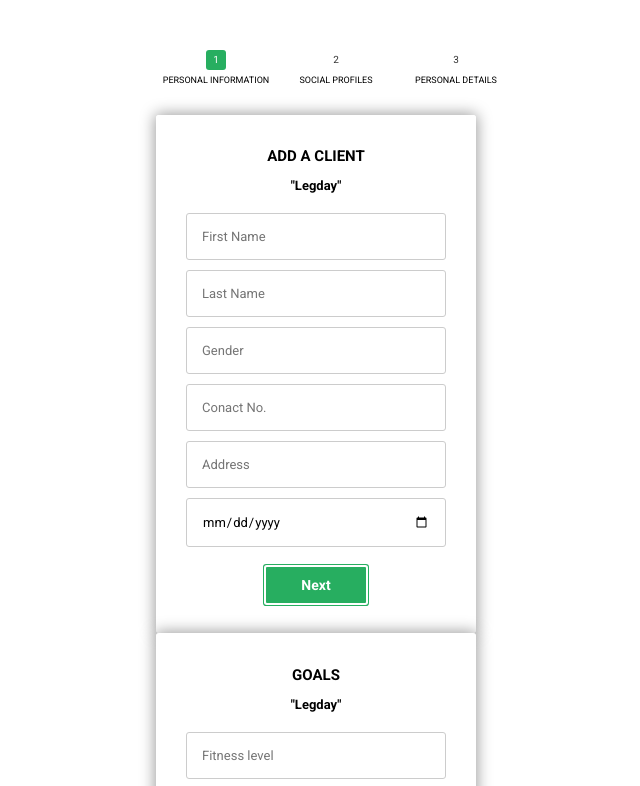
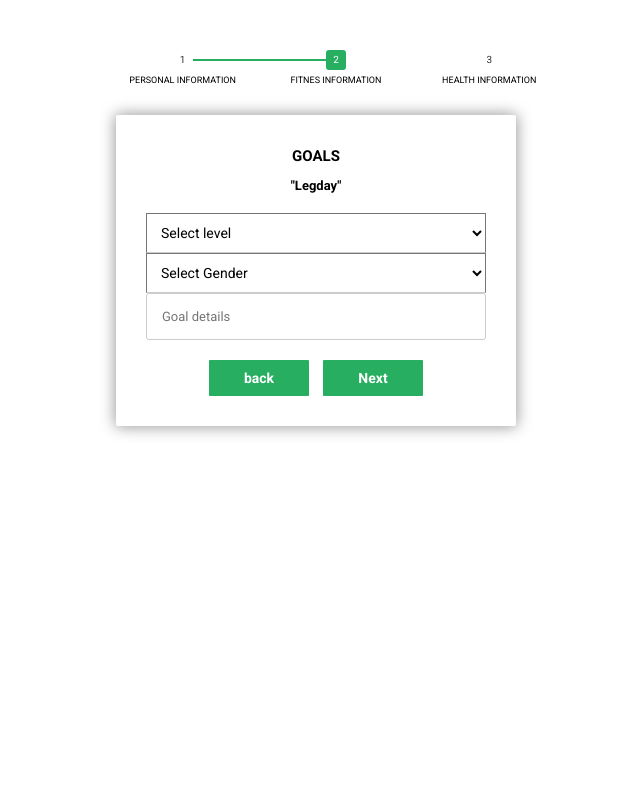
Before and after one commit to joshdavid0109/gym_tracker, a plain HTML site: page AddClients/index.html in a window 1280 px wide. Both pictures are taken after a click on the button "Next". Shown: the top 786 px of the page, without its empty margins (324-964 px from the left). Drawn offline with Linux system fonts and the light colour scheme.

Commit message:
adjusted

```diff
--- a/AddClients/index.css
+++ b/AddClients/index.css
@@ -6,7 +6,7 @@
 }
 
 #input-form {
-    width: 400px;
+    width: 500px;
     margin: 50px auto;
     text-align: center;
     position: relative;
@@ -25,13 +25,11 @@
     position: relative;
 }
 
-#msform fieldset:not(:first-of-type) {
-    display: none;
-}
+
 
 /*inputs*/
-#input-form input,
-#input-form textarea {
+#input-form input {
+
     padding: 15px;
     border: 1px solid #ccc;
     border-radius: 3px;
@@ -131,3 +129,51 @@
     background: #27AE60;
     color: white;
 }
+
+.input-container {
+    position: relative;
+
+}
+
+.input-container input {
+    padding: 10px;
+    border-bottom: 1px solid #ccc;
+    width: 100%;
+    font-size: 14px;
+    background: transparent;
+    transition: border-color 0.2s;
+}
+
+.input-container select {
+    padding: 10px;
+
+    border-bottom: 1px solid #ccc;
+    width: 100%;
+    font-size: 14px;
+    background: transparent;
+    transition: border-color 0.2s;
+}
+
+.input-container input:focus {
+    border-color: #27AE60;
+}
+
+.input-container label {
+    position: absolute;
+    pointer-events: none;
+    top: 10px;
+    left: 0;
+    font-size: 14px;
+    color: #666;
+    transition: top 0.3s, font-size 0.3s;
+}
+
+/*
+.input-container input:valid+label,
+.input-container input:focus+label,
+.input-container select:valid+label,
+.input-container select:focus+label {
+    top: -20px;
+    font-size: 12px;
+}
+*/
--- a/AddClients/index.html
+++ b/AddClients/index.html
@@ -11,40 +11,106 @@
     <link rel="stylesheet" href="index.css">
 </head>
 
-
-
 <body>
     <form id="input-form">
         <ul id="progress-bar">
             <li class="active">Personal Information</li>
-            <li>Social Profiles</li>
-            <li>Personal Details</li>
+            <li>Fitnes Information</li>
+            <li>Health Information</li>
         </ul>
 
         <fieldset>
             <h2 class="fs-title">Add a client</h2>
             <h3 class="fs-subtitle">"Legday"</h3>
-            <input type="text" name="First Name" placeholder="First Name" />
-            <input type="text" name="Last Name" placeholder="Last Name" />
-            <input type="text" name="Gender" placeholder="Gender" />
-            <input type="text" name="Conatact No." placeholder="Conact No." />
-            <input type="text" name="Address" placeholder="Address" />
-            <input type="date" name="Date of Birth" placeholder="Date of birth" />
+
+            <div class="input-container">
+                <input type="text" name="First Name" placeholder="First Name" required />
+            </div>
+
+            <div class="input-container">
+                <input type="text" name="Last Name" placeholder="Last Name" required />
+            </div>
+
+            <div class="input-container">
+                <select name="Gender" required>
+                    <option value="" disabled selected>Select Gender</option>
+                    <option value="male">Male</option>
+                    <option value="female">Female</option>
+                    <option value="other">Other</option>
+                </select>
+            </div>
+
+            <div class="input-container">
+                <input type="text" name="Contact No." placeholder="Contact No." />
+            </div>
+
+            <div class="input-container">
+                <input type="text" name="Address" placeholder="Address" />
+            </div>
+
+            <div class="input-container">
+                <input type="date" name="Date of Birth" placeholder="Date of Birth" required />
+            </div>
 
             <input type="button" name="next" class="next action-button" value="Next" />
         </fieldset>
 
-        <fieldset>
+        <fieldset style="display: none;">
             <h2 class="fs-title">Goals</h2>
             <h3 class="fs-subtitle">"Legday"</h3>
-            <input type="text" name="Fitness Level" placeholder="Fitness level" />
-            <input type="text" name="Goal type" placeholder="Goal type" />
-            <input type="text" name="Goal Details" placeholder="Goal Details" />
-            <input type="text" name="Timeline" placeholder="expected time frame" />
-            <input type="button" name="next" class="next action-button" value="Next" />
+
+            <div class="input-container">
+                <select name="FitnessLevel" placeholder="Fitness Level" required>
+                    <option value="" disabled selected>Select level</option>
+                    <option value="Muscle Gain">Beginner</option>
+                    <option value="Weight Loss">Intermediate</option>
+                    <option value="Body Recomposition">Advanced</option>
+                </select>
+
+                <div class="input-container">
+                    <select name="GoalType" placeholder="Goal Type" required>
+                        <option value="" disabled selected>Select Gender</option>
+                        <option value="Muscle Gain">Muscle Gain</option>
+                        <option value="Weight Loss">Weight Loss</option>
+                        <option value="Body Recomposition">Body Recomposition</option>
+                    </select>
+                </div>
+
+                <div class="input-container">
+                    <input type="text" name="Goal Details" placeholder="Goal details" />
+
+                </div>
+
+
+
+                <input type="button" name="back" class="action-button" value="back" />
+                <input type="button" name="next" class="next action-button" value="Next" />
         </fieldset>
 
+        <fieldset style="display: none;">
+            <h2 class="fs-title">Health Information</h2>
+            <h3 class="fs-subtitle">"Legday"</h3>
+
+            <div class="input-container">
+                <input type="text" name="Medical History" placeholder="Medical History" required />
+
+            </div>
+            <div class="input-container">
+                <input type="text" name="Medications" placeholder="Medications" required />
+
+            </div>
+            <div class="input-container">
+                <input type="text" name="Physical Limitations" placeholder="Physical Limitations" required />
+
+            </div>
+
+            </div>
+            <input type="button" name="back" class="action-button" value="back" />
+            <input type="button" name="Sybmit" class="next action-button" value="Submit" />
+        </fieldset>
     </form>
+
+    <script src="index.js"></script>
 </body>
 
 </html>
--- a/AddClients/index.js
+++ b/AddClients/index.js
@@ -0,0 +1,40 @@
+const form = document.getElementById("input-form");
+const fieldsets = form.querySelectorAll("fieldset");
+const nextButtons = form.querySelectorAll(".next");
+const backButtons = form.querySelectorAll(".back");
+
+const progressBarItems = document.querySelectorAll("#progress-bar li");
+let currentFieldsetIndex = 0;
+
+function showFieldset(index) {
+    fieldsets[index].style.display = "block";
+}
+
+function hideFieldset(index) {
+    fieldsets[index].style.display = "none";
+}
+
+
+
+function nextFieldset() {
+    hideFieldset(currentFieldsetIndex);
+    progressBarItems[currentFieldsetIndex].classList.remove("active");
+    currentFieldsetIndex++;
+
+    if (currentFieldsetIndex < fieldsets.length) {
+        showFieldset(currentFieldsetIndex);
+        progressBarItems[currentFieldsetIndex].classList.add("active");
+    }
+}
+
+// Initially, only show the first fieldset
+showFieldset(currentFieldsetIndex);
+
+// Add event listeners to "Next" buttons
+nextButtons.forEach((button, index) => {
+    button.addEventListener("click", () => {
+        if (currentFieldsetIndex < fieldsets.length - 1) {
+            nextFieldset();
+        }
+    });
+});
```
Also changed, not shown: SearchClients/index.html (added, +14 -0 lines), SearchClients/index.css (added), SearchClients/index.js (added).
